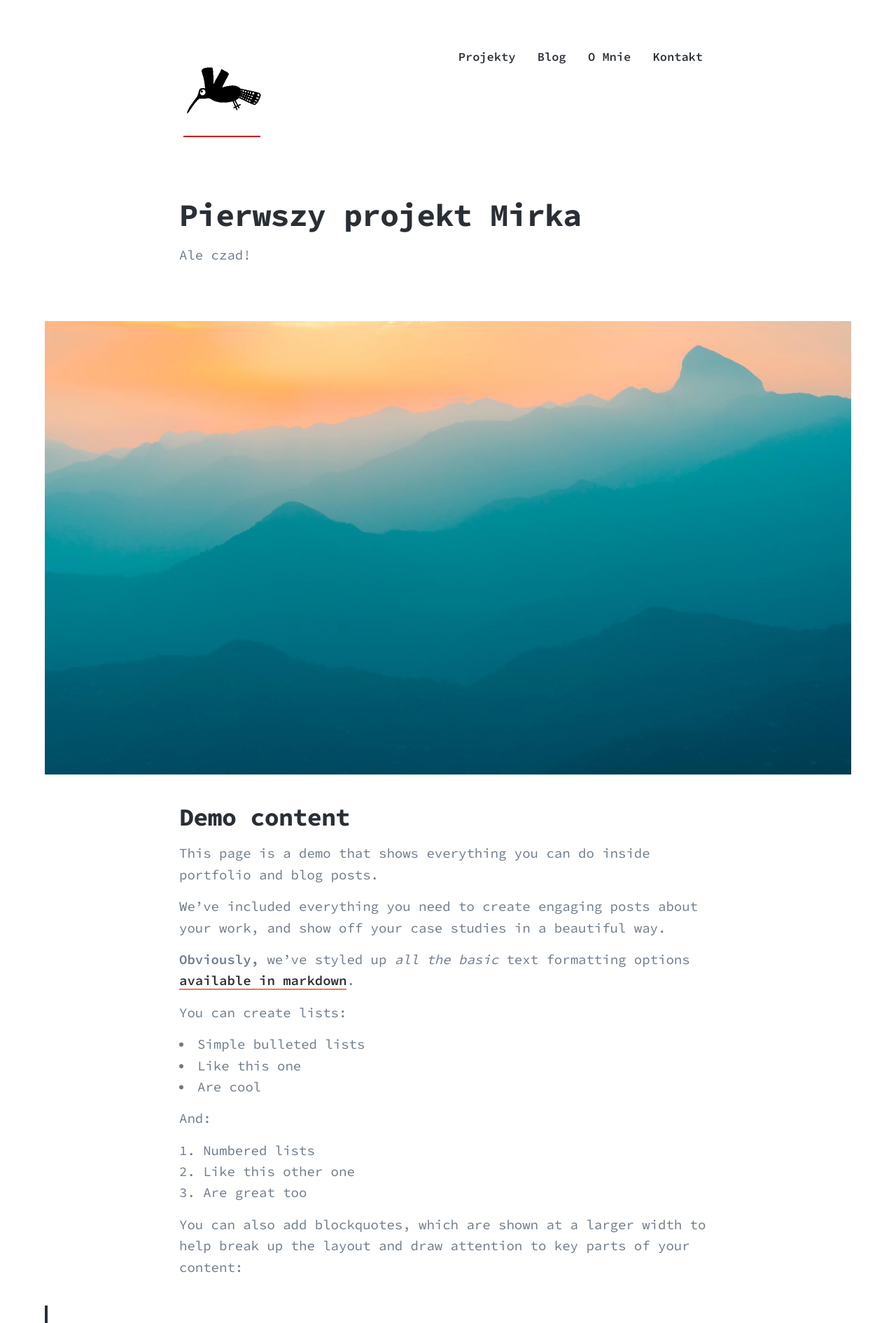
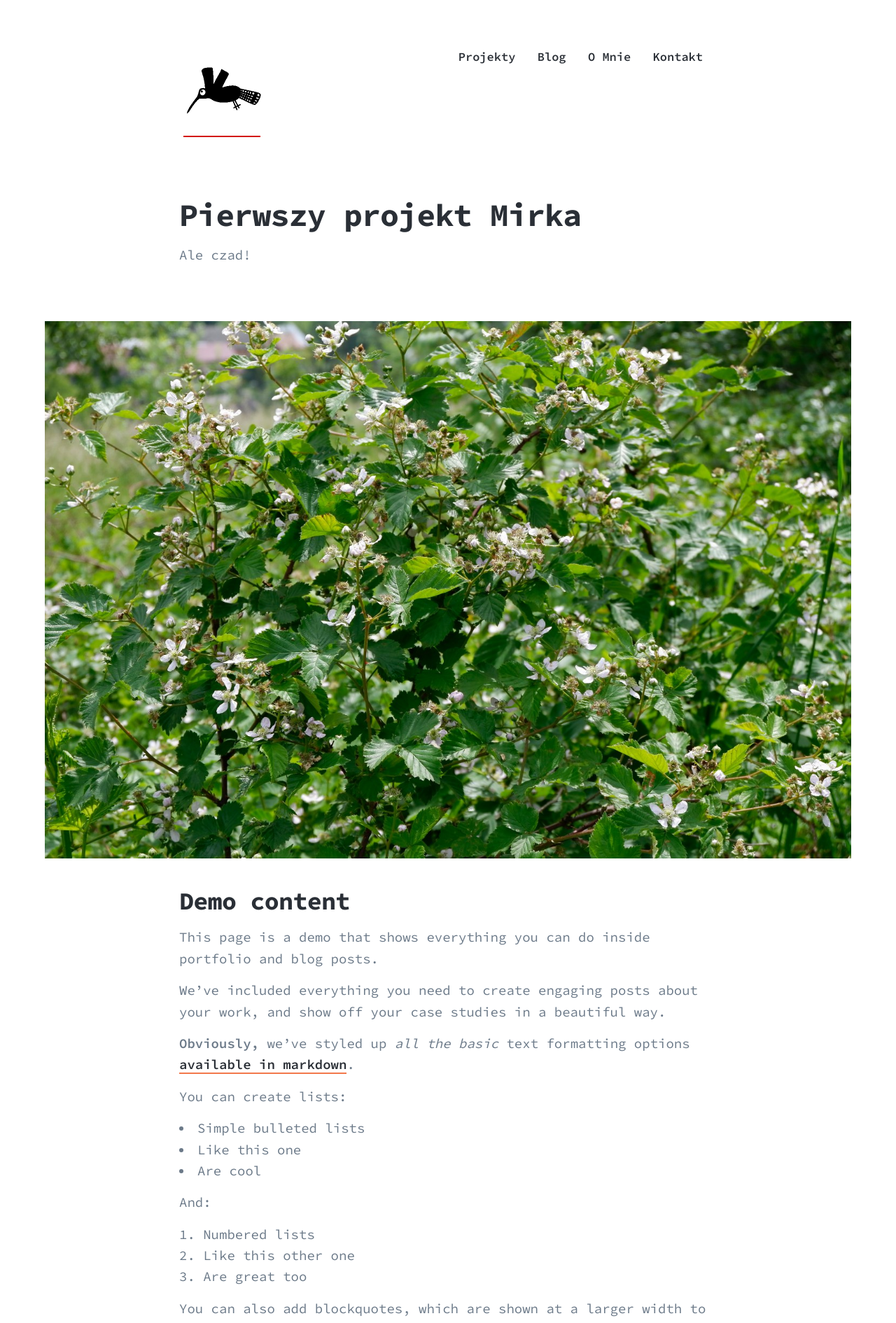
Before and after one commit to Mikromil/emka, a Jekyll site: the page built from _projects/2019-06-17-mirek-firsr-project.md, in a window 1280 px wide. Shown: the top 1891 px of the page at 70% size. Built offline with Jekyll 4.4.1, drawn with Linux system fonts in a browser that asks for light colours; nearby versions of some CDN libraries.

Commit message:
Update 2019-06-17-mirek-firsr-project.md

```diff
--- a/_projects/2019-06-17-mirek-firsr-project.md
+++ b/_projects/2019-06-17-mirek-firsr-project.md
@@ -6,7 +6,7 @@ description: This page is a demo that shows everything you can do inside portfol
 featured_image: '/images/demo/demo-portrait.jpg'
 ---
 
-![](/images/demo/demo-landscape.jpg)
+![](/images/demo/Piękne zdjęcie kwitnącej jeżyny.jpg)
 
 ## Demo content
 
```
